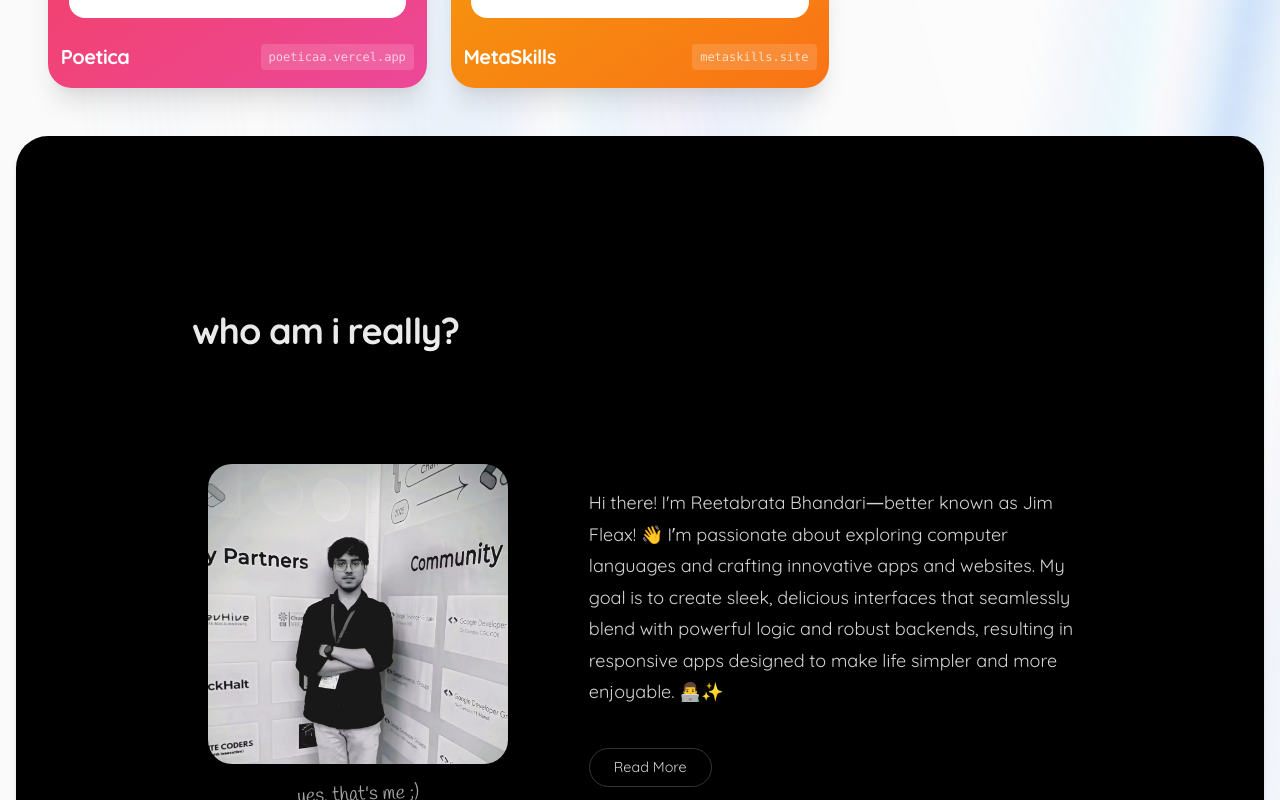
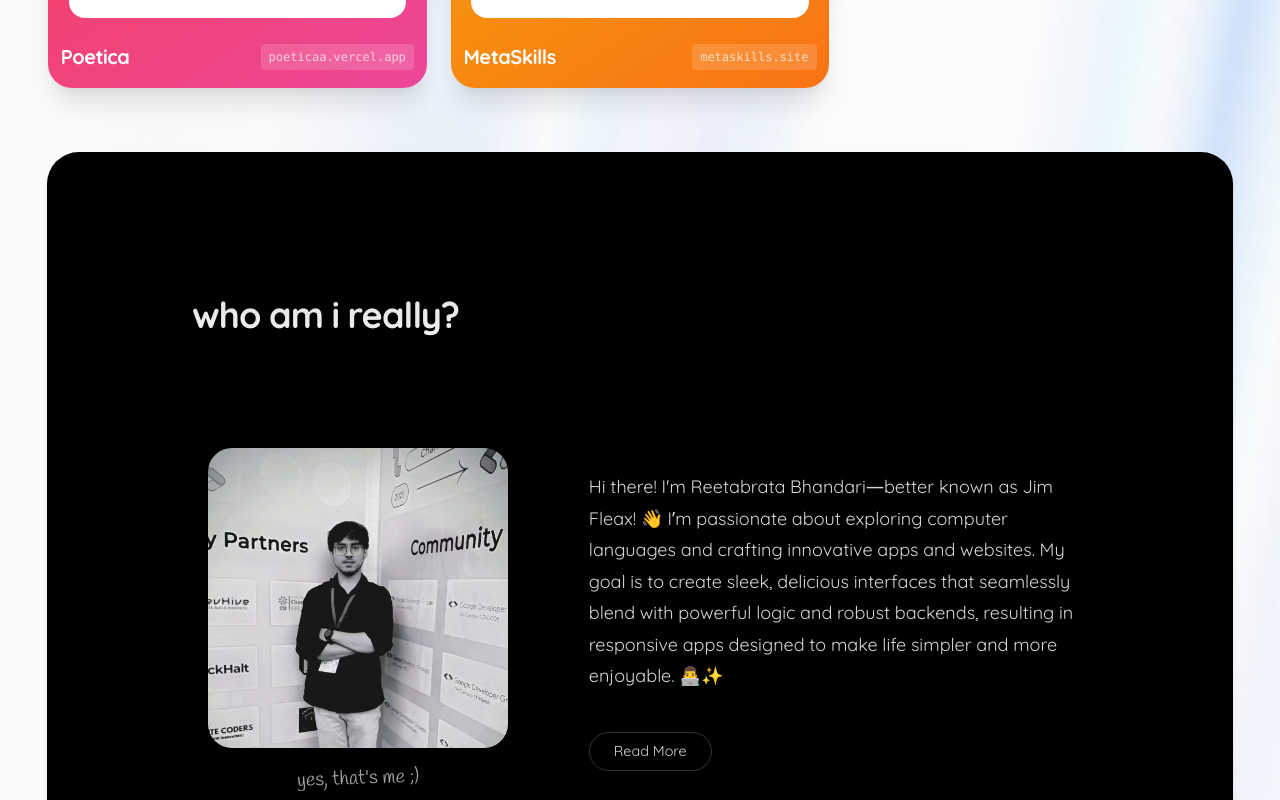
Before and after one commit to jimfleax/JimFleax, a React (Vite) app: page / in a window 1280 px wide. Shown: the part 1480-2280 px from the top of the page. Built offline with nearby package versions, Linux system fonts and the light colour scheme; a web font is replaced by a local one.

Commit message:
style: adjust page container margins and min-height calculation in About and Skills pages.

```diff
--- a/src/components/AboutPage.jsx
+++ b/src/components/AboutPage.jsx
@@ -9,17 +9,14 @@ const AboutWrapper = styled(motion.div)`
   flex-direction: column;
   gap: 2rem;
   max-width: 80rem;
-  margin-left: auto;
-  margin-right: auto;
-  width: 100%;
+  margin: 2rem auto;
+  width: 95%;
   padding: 1rem;
-  min-height: 100vh;
+  min-height: calc(100vh - 4rem);
   justify-content: center;
   background-color: black;
   box-shadow: 0 4px 6px -1px rgba(0, 0, 0, 0.1), 0 2px 4px -1px rgba(0, 0, 0, 0.06);
   border-radius: 2rem;
-  margin-top: 1rem;
-  margin-bottom: 1rem;
 
   @media (min-width: 768px) {
     padding: 2rem;
--- a/src/components/SkillsPage.jsx
+++ b/src/components/SkillsPage.jsx
@@ -11,15 +11,12 @@ const SkillsWrapper = styled.div`
   flex-direction: column;
   gap: 2rem;
   max-width: 80rem;
-  margin-left: auto;
-  margin-right: auto;
-  width: 100%;
+  margin: 2rem auto;
+  width: 95%;
   padding: 1rem;
-  min-height: 100vh;
+  min-height: calc(100vh - 4rem);
   box-shadow: 0 4px 6px -1px rgba(0, 0, 0, 0.1), 0 2px 4px -1px rgba(0, 0, 0, 0.06);
   border-radius: 2rem;
-  margin-top: 1rem;
-  margin-bottom: 1rem;
   position: relative;
   overflow: hidden;
 
```
